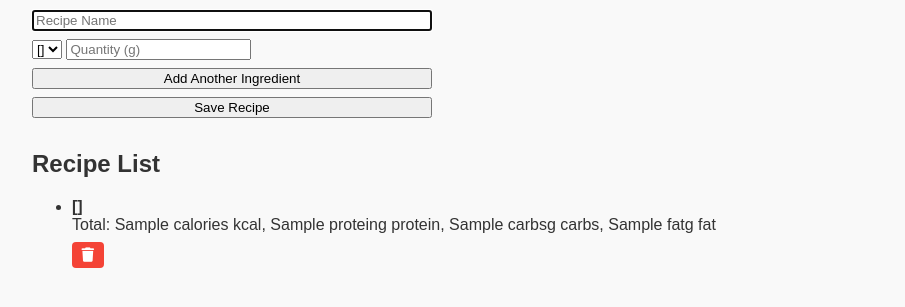
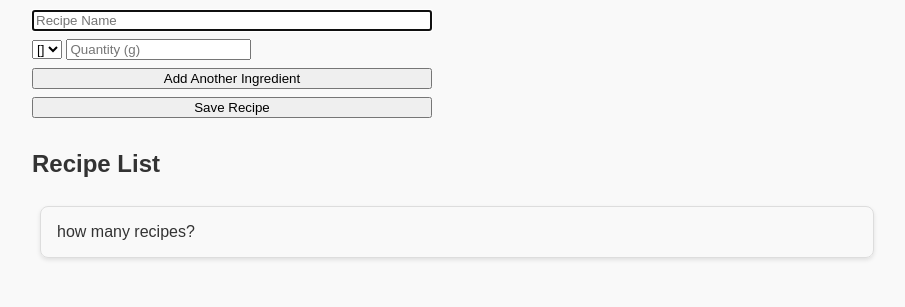
Before and after one commit to laurafigueras64/nutrition_app, a Flask app: template templates/recipes.html in a window 1280 px wide. Shown: the part 203-510 px from the top of the page, without its empty margins (208-1113 px from the left). Run offline with Flask 3, Linux system fonts and the light colour scheme; the template is opened without the code that fills it: most values are stand-ins (such as "Sample title", 1, 10 or a date in 2020).

Commit message:
add recipe cards to recipe list with graphs

```diff
--- a/static/script.js
+++ b/static/script.js
@@ -25,6 +25,24 @@ document.addEventListener("DOMContentLoaded", () => {
             link.classList.add("active");
         }
     });
+
+    const recipeCards = document.querySelectorAll(".recipe-card");
+    recipeCards.forEach(card => {
+        try {
+            const rawData = card.dataset.recipe;
+
+            const validJson = rawData
+                .replace(/'/g, '"')
+                .replace(/\((.*?)\)/g, '[$1]');
+
+
+            const recipeData = JSON.parse(validJson);
+
+            addRecipeCard(card, recipeData);
+        } catch (error) {
+            console.error("Error parsing recipe data:", error);
+        }
+    });
 });
 
 function addIngredient() {
@@ -39,3 +57,52 @@ function addIngredient() {
     `;
     container.appendChild(newIngredient);
 }
+
+function addRecipeCard(card, recipe) {
+    if (card.innerHTML) {
+        card.innerHTML = '';
+    }
+    const recipeList = document.getElementById('recipe-list');
+
+    const name = document.createElement('h3');
+    name.textContent = recipe.name;
+    card.appendChild(name);
+
+    const content = document.createElement('div');
+    content.className = 'recipe-content';
+    card.appendChild(content);
+
+    const ingredientsList = document.createElement('ul');
+    recipe.ingredients.forEach(ingredient => {
+        const item = document.createElement('li');
+        item.textContent = `${ingredient[1]}g ${ingredient[0]}`;
+        ingredientsList.appendChild(item);
+    });
+    content.appendChild(ingredientsList);
+
+    const graphCanvas = document.createElement('canvas');
+    graphCanvas.id = `graph-${recipe.id}`;
+    content.appendChild(graphCanvas);
+
+    recipeList.appendChild(card);
+
+    new Chart(graphCanvas, {
+        type: 'pie',
+        data: {
+            labels: ['Protein', 'Carbs', 'Fat', 'Fiber'],
+            datasets: [{
+                data: [recipe.protein, recipe.carbs, recipe.fat, recipe.fiber],
+                backgroundColor: ['#4caf50', '#2196f3', '#ff9800', '#f44336'],
+            }]
+        },
+        options: {
+            responsive: false,
+            plugins: {
+                legend: {
+                    display: true,
+                    position: 'bottom'
+                }
+            }
+        }
+    });
+}
--- a/static/style.css
+++ b/static/style.css
@@ -69,6 +69,42 @@ nav a.active {
 
 .nav a:hover {
     background-color: #45a049;     /* Slightly darker on hover */
+}
+
+/* === Recipe cards === */
+.recipe-card {
+    border: 1px solid #ddd;
+    border-radius: 8px;
+    padding: 16px;
+    margin: 8px;
+    width: 100%;
+    display: inline-block;
+    vertical-align: top;
+    box-shadow: 0 2px 4px rgba(0, 0, 0, 0.1);
+}
+
+.recipe-card h3 {
+    margin: 0 0 8px;
+}
+
+.recipe-content {
+    display: flex;
+    justify-content: space-between;
+    align-items: flex-start;
+    gap: 1rem;
+}
+
+/* Ingredients take left side */
+.recipe-content ul {
+    flex: 1;
+    margin: 0;
+    padding-left: 1.2rem;
+}
+
+/* Chart takes right side with fixed size */
+.recipe-content canvas {
+    width: 200px;
+    height: 200px;
 }
 
 /* === Form Layout === */
--- a/templates/base.html
+++ b/templates/base.html
@@ -22,6 +22,7 @@
         {% block content %}{% endblock %}
     </main>
 
+    <script src="https://cdn.jsdelivr.net/npm/chart.js@4.4.1/dist/chart.umd.min.js"></script>
     <script src="/static/script.js"></script>
 </body>
 </html>
--- a/templates/recipes.html
+++ b/templates/recipes.html
@@ -4,12 +4,6 @@
 
 {% block content %}
 <h2>Create a Recipe</h2>
-
-<script>
-    const foodsOptionsHTML = `{% for food in foods %}
-        <option value="{{ food.id }}">{{ food.name }}</option>
-    {% endfor %}`.trim();
-</script>
 
 <form method="POST" class="form-grid" id="recipe-form">
     <input name="recipe_name" placeholder="Recipe Name" required>
@@ -21,7 +15,7 @@
                 <option value="{{ food.id }}">{{ food.name }}</option>
                 {% endfor %}
             </select>
-            <input name="quantity" type="number" step="0.1" placeholder="Quantity (g)">
+            <input name="quantity" type="number" min="0" step="0.1" placeholder="Quantity (g)">
         </div>
     </div>
 
@@ -29,25 +23,19 @@
     <button type="submit">Save Recipe</button>
 </form>
 
+<h2>Recipe List</h2>
+
+<div id="recipe-list">
+    {% for recipe in recipes %}
+    <div id="recipe_{{ recipe.id }}" class="recipe-card" data-recipe="{{ recipe }}">how many recipes?</div>
+    {% endfor %}
+</div>
+
 <script src="/static/script.js"></script>
 
-<h2>Recipe List</h2>
-<ul>
-    {% for recipe in recipes %}
-    <li>
-        <strong>{{ recipe.name }}</strong><br>
-        Total: {{ recipe.calories }} kcal, {{ recipe.protein }}g protein, {{ recipe.carbs }}g carbs, {{ recipe.fat }}g fat
-        <div class="action-buttons">
-            <!-- Delete -->
-            <span class="tooltip" data-tooltip="Delete">
-                <form method="POST" action="/recipes/delete/{{ recipe.id }}" onsubmit="return confirm('Are you sure?');">
-                <button type="submit" class="btn delete">
-                    <i class="fas fa-trash"></i>
-                </button>
-                </form>
-            </span>
-        </div>
-    </li>
-    {% endfor %}
-</ul>
+<script>
+    const foodsOptionsHTML = `{% for food in foods %}
+        <option value="{{ food.id }}">{{ food.name }}</option>
+    {% endfor %}`.trim();
+</script>
 {% endblock %}
```
Also changed, not shown: routes/recipes.py (+15 -5 lines).
